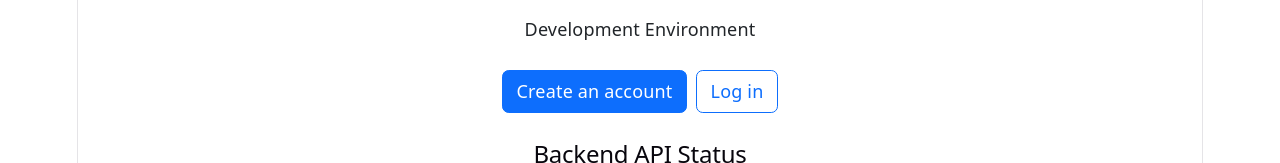
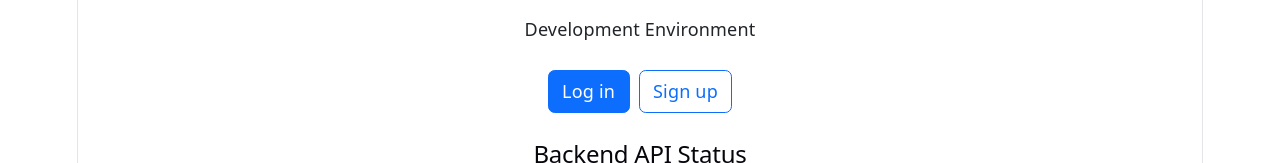
Before and after one commit to RGH-1/web-movie-platform, a React app in the folder frontend/: page / in a window 1280 px wide. Shown: the part 169-332 px from the top of the page. Built offline with nearby package versions, Linux system fonts and the light colour scheme; no server answers; the HTML template or start-up script is replaced by a standard one.

Commit message:
AB#28 Implement protected routes and logout

```diff
--- a/frontend/src/App.jsx
+++ b/frontend/src/App.jsx
@@ -1,21 +1,23 @@
+import { Link, Route, Routes, useLocation } from "react-router-dom";
 
-import { Link, Route, Routes, useLocation } from 'react-router-dom';
+import ApiHealthCheck from "./components/ApiHealthCheck";
+import TmdbIntegrationTest from "./components/TmdbIntegrationTest";
 
-import ApiHealthCheck from './components/ApiHealthCheck';
-import TmdbIntegrationTest from './components/TmdbIntegrationTest';
+import Register from "./pages/Register";
+import Login from "./pages/Login";
 
-import Register from './pages/Register';
-import Login from './pages/Login';
+import { useAuth } from "./hooks/useAuth";
 
-import './App.css';
+import { useState } from "react";
+
+import "./App.css";
 
 // Development homepage
 function Home() {
     const location = useLocation();
 
     const successMessage =
-        location.state?.registrationSuccess ||
-        location.state?.loginSuccess;
+        location.state?.registrationSuccess || location.state?.loginSuccess;
 
     return (
         <main className="container py-5">
@@ -23,30 +25,12 @@ function Home() {
             <p className="mb-4">Development Environment</p>
 
             {successMessage && (
-                <div
-                    className="alert alert-success"
-                    role="status"
-                >
+                <div className="alert alert-success" role="status">
                     {successMessage}
                 </div>
             )}
 
-            <div className="d-flex justify-content-center gap-2 mb-4">
-                <Link
-                    to="/register"
-                    className="btn btn-primary"
-                >
-                    Create an account
-                </Link>
-
-                <Link
-                    to="/login"
-                    className="btn btn-outline-primary"
-                >
-                    Log in
-                </Link>
-            </div>
-
+            <AuthControls />
             <ApiHealthCheck />
             <TmdbIntegrationTest />
         </main>
@@ -73,4 +57,63 @@ function App() {
     );
 }
 
+function AuthControls() {
+    const { user, isAuthenticated, loading, signOut } = useAuth();
+
+    const [loggingOut, setLoggingOut] = useState(false);
+    const [error, setError] = useState("");
+
+    async function handleLogout() {
+        setLoggingOut(true);
+        setError("");
+
+        try {
+            await signOut();
+        } catch {
+            setError("Logout failed. Please try again.");
+        } finally {
+            setLoggingOut(false);
+        }
+    }
+
+    if (loading) {
+        return <p>Checking authentication...</p>;
+    }
+
+    return (
+        <div className="mt-3">
+            {isAuthenticated ? (
+                <>
+                    <p>Logged in as {user.name}</p>
+
+                    <button
+                        type="button"
+                        className="btn btn-danger"
+                        onClick={handleLogout}
+                        disabled={loggingOut}
+                    >
+                        {loggingOut ? "Logging out..." : "Log out"}
+                    </button>
+                </>
+            ) : (
+                <>
+                    <Link to="/login" className="btn btn-primary me-2">
+                        Log in
+                    </Link>
+
+                    <Link to="/register" className="btn btn-outline-primary">
+                        Sign up
+                    </Link>
+                </>
+            )}
+
+            {error && (
+                <div className="alert alert-danger mt-3" role="alert">
+                    {error}
+                </div>
+            )}
+        </div>
+    );
+}
+
 export default App;
--- a/frontend/src/context/AuthContext.jsx
+++ b/frontend/src/context/AuthContext.jsx
@@ -1,11 +1,11 @@
-
-import { createContext, useEffect, useState } from 'react';
+import { createContext, useEffect, useState } from "react";
 import {
     getCurrentUser,
     loginUser,
-    registerUser
-} from '../services/auth';
-import api from '../services/api';
+    registerUser,
+    logoutUser,
+} from "../services/auth";
+import api from "../services/api";
 
 export const AuthContext = createContext(null);
 
@@ -30,7 +30,7 @@ export function AuthProvider({ children }) {
                     setUser(null);
 
                     if (error.response?.status !== 401) {
-                        console.error('Failed to load current user:', error);
+                        console.error("Failed to load current user:", error);
                     }
                 }
             } finally {
@@ -55,21 +55,20 @@ useEffect(() => {
                 const isUnauthorized = error.response?.status === 401;
 
                 const isLoginRequest =
-                error.config?.url?.includes('/v1/auth/login');
+                    error.config?.url?.includes("/v1/auth/login");
 
                 if (isUnauthorized && !isLoginRequest) {
                     setUser(null);
                 }
 
                 return Promise.reject(error);
-        }
+            },
         );
 
         return () => {
             api.interceptors.response.eject(interceptorId);
         };
     }, []);
-
 
     async function signIn(email, password) {
         const loggedInUser = await loginUser(email, password);
@@ -87,7 +86,17 @@ async function signUp(formData) {
         return registeredUser;
     }
 
+    async function signOut() {
+        try {
+            await logoutUser();
+        } catch (error) {
+            if (error.response?.status !== 401) {
+                throw error;
+            }
+        }
 
+        setUser(null);
+    }
 
     const value = {
         user,
@@ -96,14 +105,11 @@ const value = {
         setLoading,
         isAuthenticated,
         signIn,
-    signUp
-
+        signUp,
+        signOut,
     };
 
-
     return (
-        <AuthContext.Provider value={value}>
-            {children}
-        </AuthContext.Provider>
+        <AuthContext.Provider value={value}>{children}</AuthContext.Provider>
     );
 }
--- a/frontend/src/services/auth.js
+++ b/frontend/src/services/auth.js
@@ -42,3 +42,10 @@ export async function getCurrentUser() {
 
     return response.data.data;
 }
+
+
+export async function logoutUser() {
+    await api.get(csrfUrl);
+
+    await api.post('/v1/auth/logout');
+}
```
Also changed, not shown: frontend/src/components/ProtectedRoute.jsx (added, +24 -0 lines), frontend/src/pages/Login.jsx (+42 -32 lines). Lines whose indentation alone changed are shown as unchanged.
